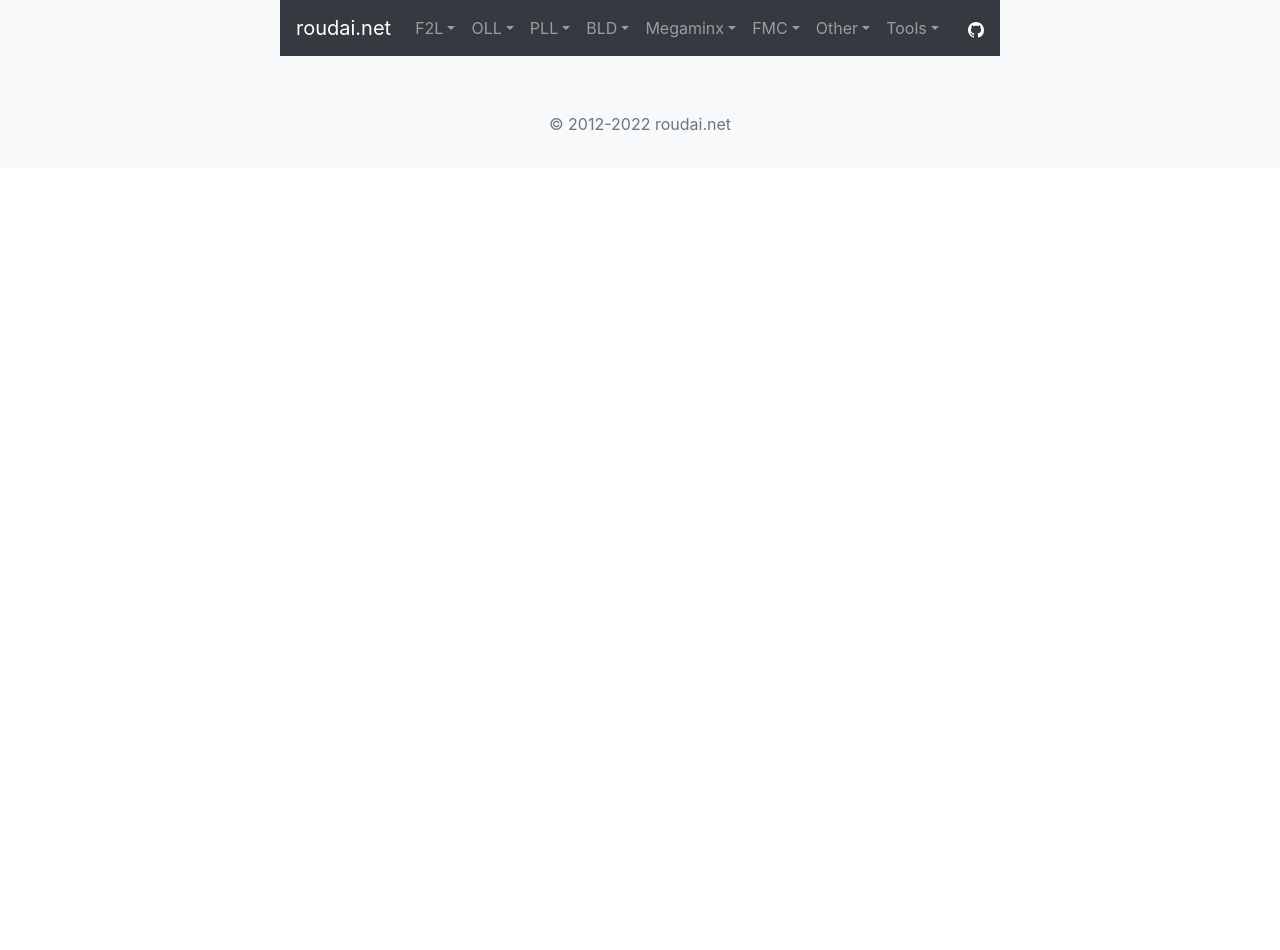
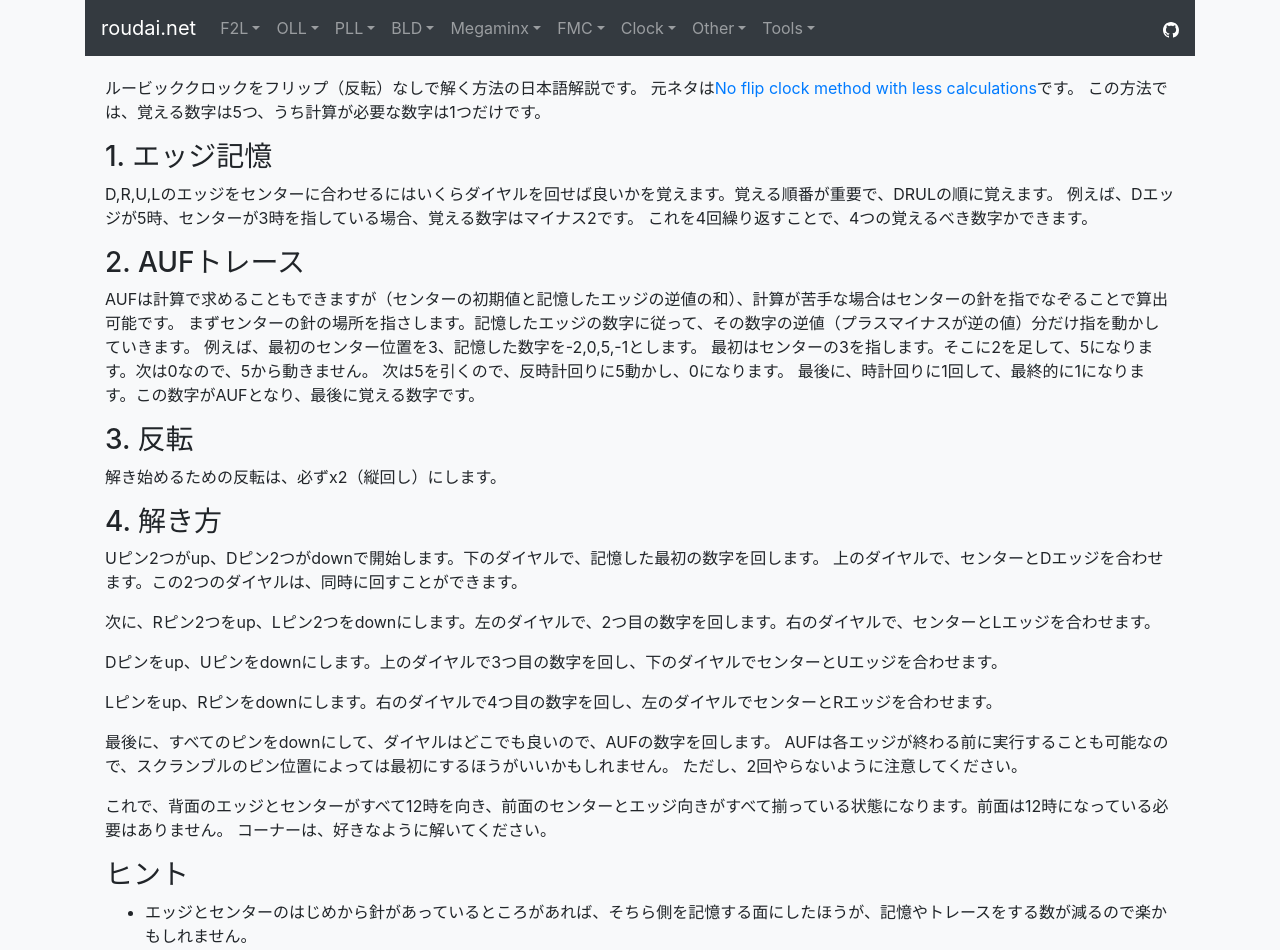
Before and after one commit to roudai/roudai.net, a Nuxt app: page /clock/clock-no-flip in a window 1280 px wide. Shown: the top 950 px of the page. Before the commit the page ends 800 px from the top, so only its background shows below. Built offline with nearby package versions, Linux system fonts and the light colour scheme.

Commit message:
Clock追加

```diff
--- a/components/NavBar.vue
+++ b/components/NavBar.vue
@@ -44,6 +44,10 @@
             <b-dropdown-item to="/fmc/domino-reduction">Domino Reduction</b-dropdown-item>
           </b-nav-item-dropdown>
 
+          <b-nav-item-dropdown text="Clock" left>
+            <b-dropdown-item to="/clock/clock-no-flip">No-Flip Method</b-dropdown-item>
+          </b-nav-item-dropdown>
+
           <b-nav-item-dropdown text="Other" left>
             <b-dropdown-item to="/other/3x3x3-method">各種解法</b-dropdown-item>
             <b-dropdown-item to="/other/for-non-cubers">知っておいて欲しいこと</b-dropdown-item>
--- a/layouts/default.vue
+++ b/layouts/default.vue
@@ -1,6 +1,6 @@
 <template>
   <div class="bg-light">
-    <b-container fluid="xl">
+    <b-container>
       <nav-bar />
       <b-container class="entry-container">
         <nuxt />
--- /dev/null
+++ b/pages/clock/clock-no-flip.vue
@@ -0,0 +1,59 @@
+<template>
+  <div>
+    <p>
+      ルービッククロックをフリップ（反転）なしで解く方法の日本語解説です。
+      元ネタは<a href="https://www.speedsolving.com/threads/no-flip-clock-method-with-less-calculations.86326/">No flip clock method with less calculations</a>です。
+      この方法では、覚える数字は5つ、うち計算が必要な数字は1つだけです。
+    </p>
+
+    <h3>1. エッジ記憶</h3>
+    <p>
+      D,R,U,Lのエッジをセンターに合わせるにはいくらダイヤルを回せば良いかを覚えます。覚える順番が重要で、DRULの順に覚えます。
+      例えば、Dエッジが5時、センターが3時を指している場合、覚える数字はマイナス2です。
+      これを4回繰り返すことで、4つの覚えるべき数字かできます。
+    </p>
+
+    <h3>2. AUFトレース</h3>
+    <p>
+      AUFは計算で求めることもできますが（センターの初期値と記憶したエッジの逆値の和）、計算が苦手な場合はセンターの針を指でなぞることで算出可能です。
+      まずセンターの針の場所を指さします。記憶したエッジの数字に従って、その数字の逆値（プラスマイナスが逆の値）分だけ指を動かしていきます。
+      例えば、最初のセンター位置を3、記憶した数字を-2,0,5,-1とします。
+      最初はセンターの3を指します。そこに2を足して、5になります。次は0なので、5から動きません。
+      次は5を引くので、反時計回りに5動かし、0になります。
+      最後に、時計回りに1回して、最終的に1になります。この数字がAUFとなり、最後に覚える数字です。
+    </p>
+
+    <h3>3. 反転</h3>
+    <p>解き始めるための反転は、必ずx2（縦回し）にします。</p>
+
+    <h3>4. 解き方</h3>
+    <p>
+      Uピン2つがup、Dピン2つがdownで開始します。下のダイヤルで、記憶した最初の数字を回します。
+      上のダイヤルで、センターとDエッジを合わせます。この2つのダイヤルは、同時に回すことができます。
+    </p>
+    <p>
+      次に、Rピン2つをup、Lピン2つをdownにします。左のダイヤルで、2つ目の数字を回します。右のダイヤルで、センターとLエッジを合わせます。
+    </p>
+    <p>
+      Dピンをup、Uピンをdownにします。上のダイヤルで3つ目の数字を回し、下のダイヤルでセンターとUエッジを合わせます。
+    </p>
+    <p>
+      Lピンをup、Rピンをdownにします。右のダイヤルで4つ目の数字を回し、左のダイヤルでセンターとRエッジを合わせます。
+    </p>
+    <p>
+    最後に、すべてのピンをdownにして、ダイヤルはどこでも良いので、AUFの数字を回します。
+    AUFは各エッジが終わる前に実行することも可能なので、スクランブルのピン位置によっては最初にするほうがいいかもしれません。
+    ただし、2回やらないように注意してください。
+    </p>
+    <p>
+    これで、背面のエッジとセンターがすべて12時を向き、前面のセンターとエッジ向きがすべて揃っている状態になります。前面は12時になっている必要はありません。
+    コーナーは、好きなように解いてください。
+    </p>
+
+    <h3>ヒント</h3>
+    <ul>
+      <li>エッジとセンターのはじめから針があっているところがあれば、そちら側を記憶する面にしたほうが、記憶やトレースをする数が減るので楽かもしれません。</li>
+      <li>記憶のした数字のなかに逆値の数字（例えば-3と3）がある場合、AUFをトレースする際にはそれらは相殺されるので無視することができます。</li>
+    </ul>
+  </div>
+</template>
```
